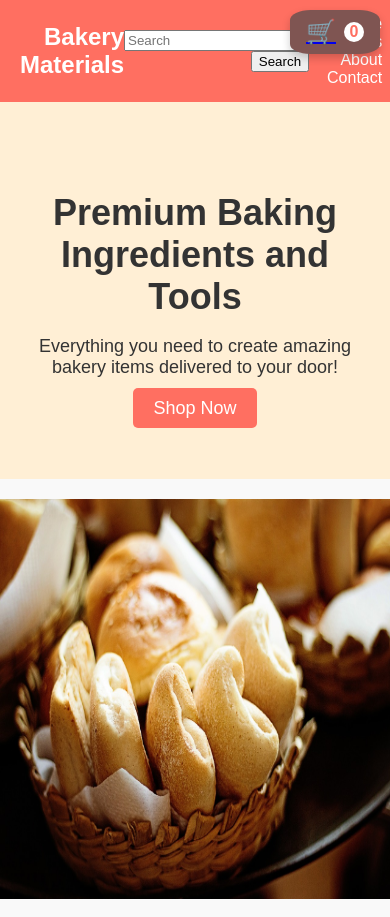
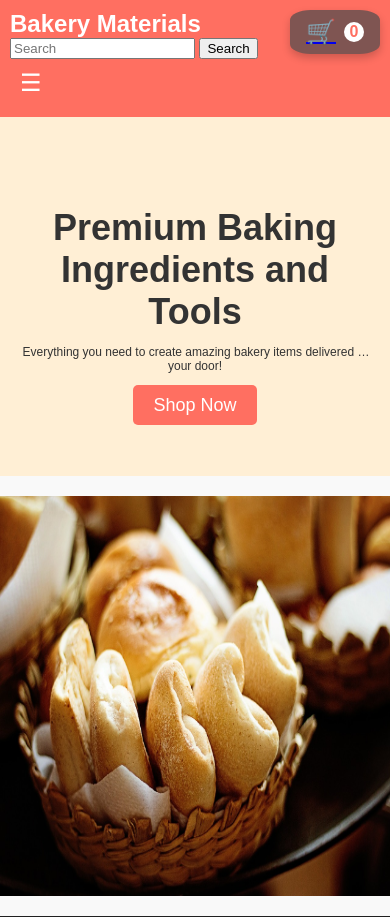
Before and after one commit to KingsleyMaduaka/ecomerceweb, a Flask app: page / in a window 390 px wide; the page is wider, and only the part inside the window is pictured. Shown: the top 917 px of that part. Run offline with Flask 3, Linux system fonts and the light colour scheme; grey boxes are pictures that could not be loaded.

Commit message:
fit to small screen

```diff
--- a/app.py
+++ b/app.py
@@ -59,6 +59,12 @@ def send_email():
     if not message or len(message) < 10:
         return jsonify({"error": "Message must be at least 10 characters long"}), 400
 
+    if not phoneNumber:
+        return jsonify({"error": "Phone number is required"}), 400
+
+    if not phoneNumber.startswith('+') or not phoneNumber[1:].isdigit() or len(phoneNumber) < 11:
+        return jsonify({"error": "Invalid phone number"}), 400
+
 
 
     try:
--- a/static/css/styles.css
+++ b/static/css/styles.css
@@ -5,6 +5,8 @@ body {
     padding: 0;
     color: #333;
     background-color: #f9f9f9;
+    overflow-x: hidden;
+    box-sizing: border-box;
 }
 
 /* Header Styles */
@@ -90,6 +92,9 @@ header{
     color: white;
     padding: 15px 20px;
     padding-right: 100px;
+    width: 100%;
+    top: 0;
+    left: 0;
 }
 
 .header .logo h1 {
@@ -97,12 +102,22 @@ header{
     margin: 0;
 }
 
-.navbar a {
+.nav-links{
+    display: flex;
+    gap: 20px;
+}
+
+.nav-links a {
     color: white;
     text-decoration: none;
-    margin: 0 10px;
-    font-size: 16px;
+    padding: 8px 12px;
 
+}
+
+.menu-icon{
+    display: none;
+    font-size: 24px;
+    cursor: pointer;
 }
 
 .navbar a:hover {
@@ -175,10 +190,22 @@ header{
     display: block;
 }
 
+.product-card h3, p{
+    max-width: 100%;
+    font-size: 14px;
+    height: 40px;
+    overflow: hidden;
+    text-overflow: ellipsis;
+    display: -webkit-box;
+    -webkit-line-clamp: 2;
+    -webkit-box-orient: vertical;
+}
+
 .product-card h3 {
     font-size: 18px;
     margin: 10px 0 0 10px;
     display: inline-block;
+
 
 }
 
@@ -254,23 +281,51 @@ button.added{
 
 @media(max-width: 768px){
     .product-grid{
-        grid-template-columns: repeat(4, 1fr);
+        grid-template-columns: repeat(2, 1fr);
+    }
+    .navbar, .header{
+        flex-direction: column;
+        align-items: flex-start;
+        padding: 10px;
     }
 
-    .product-card img {
+    .nav-links{
+        flex-direction: column;
         width: 100%;
-        height: 50px;
-        width: 100px;
-        object-fit: cover;
-        border-radius: 8px;
-        margin-bottom: 10px;
+        display: none;
+
+
+    }
+    .menu-icon{
         display: block;
     }
+
+
+    .nav-links a{
+        padding: 10px;
+        width: 100%;
+        text-align: left;
+
+    }
+
+
 }
 
 @media(max-width: 480px){
     .product-grid{
-        grid-template-columns: repeat(3, 1fr);
+        grid-template-columns: repeat(2, 1fr);
+    }
+
+
+    .product-card h3, p, .promo-item, .value-item, .hero-section p{
+        max-width: 100%;
+        font-size: 12px;
+        height: 30px;
+        overflow: hidden;
+        text-overflow: ellipsis;
+        display: -webkit-box;
+        -webkit-line-clamp: 1;
+        -webkit-box-orient: vertical;
     }
 
     .product-card img {
@@ -279,8 +334,12 @@ button.added{
         width: 70px;
         object-fit: cover;
         border-radius: 8px;
-        margin-bottom: 10px;
-        display: block;
+        display: flex;
+        justify-content: center;
+
     }
 
 }
+.nav-links.active{
+    display: flex;
+}
--- a/static/js/script.js
+++ b/static/js/script.js
@@ -135,5 +135,21 @@ document.querySelectorAll(".product-card button").forEach(button => {
     })
 })
 
+
+function toggleMenu(){
+    let menu = document.querySelector(".nav-links");
+    let icon = document.querySelector(".menu-icon");
+
+    menu.classList.toggle("active");
+
+    if(menu.classList.contains("active")){
+        icon.innerHTML = "&#10006";
+    }
+    else{
+        icon.innerHTML = "&#9776"
+    }
+
+}
+
 saveCart2();
 updateCartCount();
--- a/templates/index.html
+++ b/templates/index.html
@@ -17,10 +17,15 @@
         </div>
 
         <nav class="navbar">
-            <a href="#home">Home</a>
-            <a href="#products">Products</a>
-            <a href="/about">About</a>
-            <a href="/contact">Contact</a>
+            <div class="menu-icon" onclick="toggleMenu()">&#9776</div>
+            <div class="nav-links">
+                <a href="#home">Home</a>
+                <a href="#products">Products</a>
+                <a href="/about">About</a>
+                <a href="/contact">Contact</a>
+
+            </div>
+
         </nav>
         <div class="cart-container">
             <span class="cart-icon"> <a href="/cart">🛒</a></span>
```
Also changed, not shown: templates/contact.html (+8 -3 lines), static/css/home.css (deleted).
